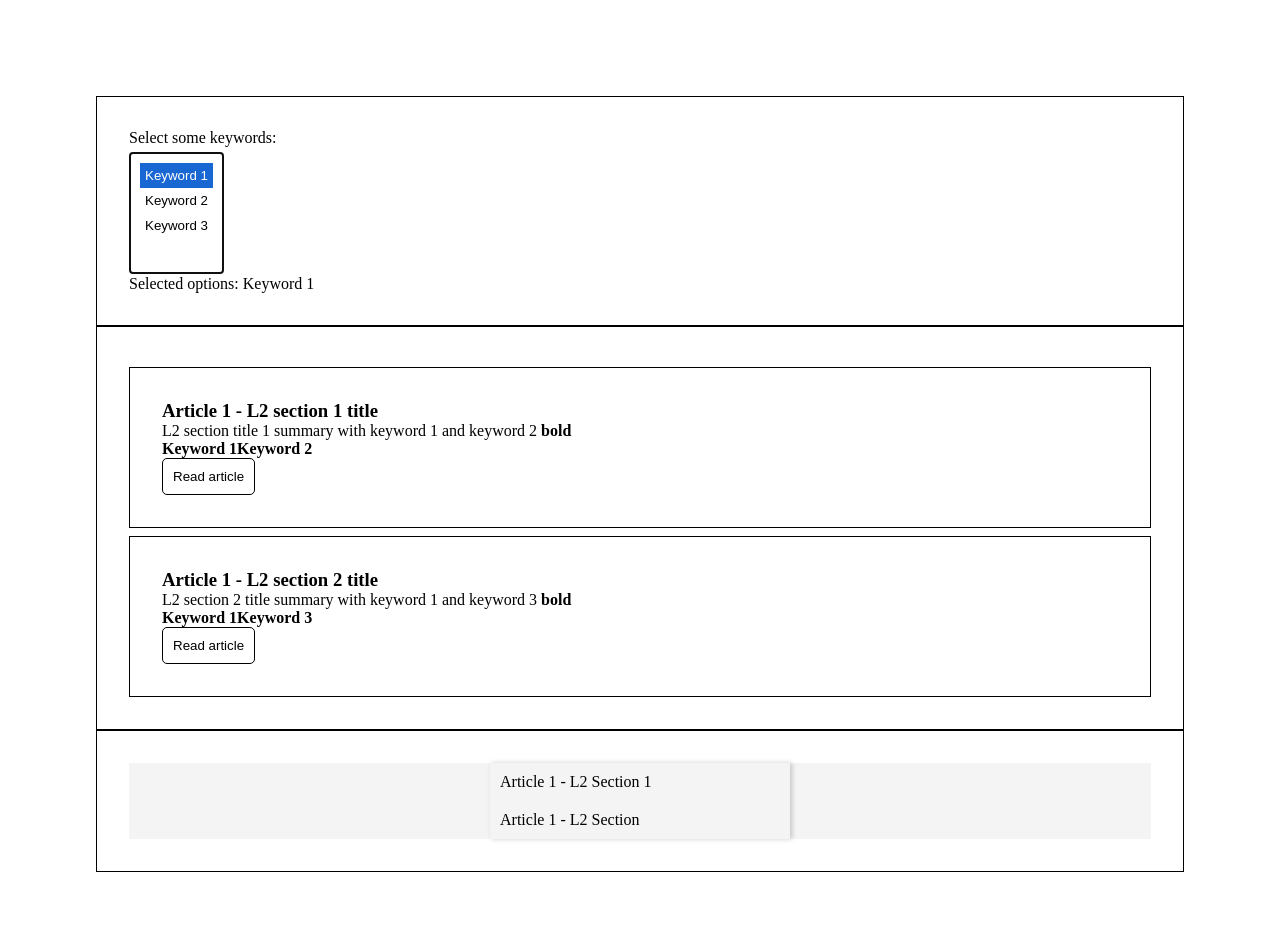
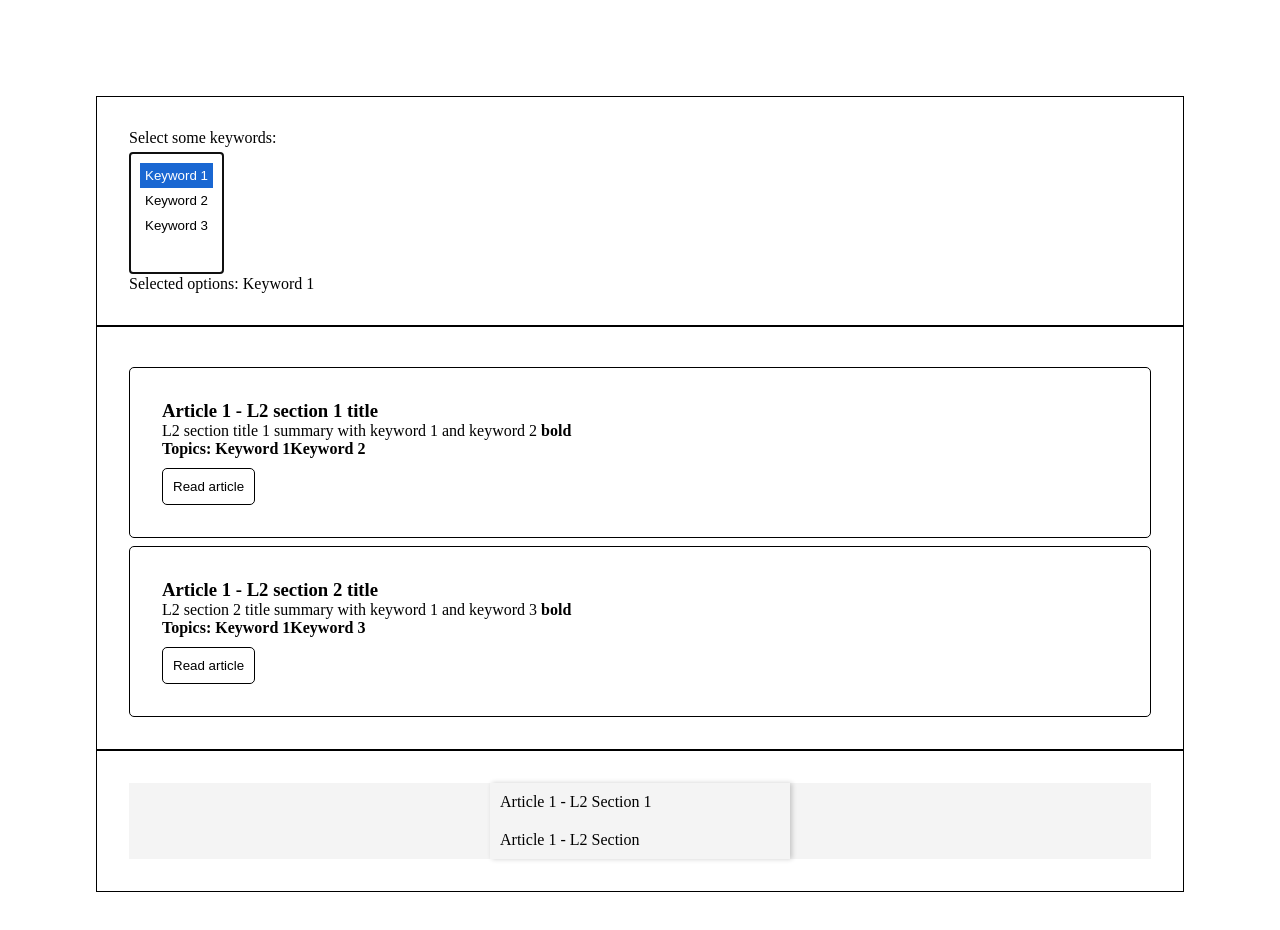
Before and after one commit to ZhuZhuThanou/content-app-js, a Next.js app: page / in a window 1280 px wide. Both pictures are taken after a click on the element "Keyword 1". Shown: the top 930 px of the page. Built offline with nearby package versions, Linux system fonts and the light colour scheme.

Commit message:
CSS tweak on read article section

```diff
--- a/pages/api/contents.js
+++ b/pages/api/contents.js
@@ -27,7 +27,7 @@ contentData.push({
 contentData.push({
   level1: 'Article 2 Content 2',
   level2: [{
-    title: 'Article 2 - L2 section title 2',
+    title: 'Article 2 - L2 section 1 title',
     summary: 'L2 section title 2 summary with keyword 3',
     keywords: ['Keyword 3'],
     level3: {
--- a/pages/index.js
+++ b/pages/index.js
@@ -20,7 +20,7 @@ function createRows(contentData, selectedKeywords, handleClick) {
           <div className={`${styles['article-row']}`} key={key}>
             <h3>{level1Content.level2[j].title}</h3>
             <div dangerouslySetInnerHTML={{ __html: level1Content.level2[j].summary }} />
-            <h4>{keywords}</h4>
+            <h4>Topics: {keywords}</h4>
             <button className={`${styles['read-button']}`} onClick={() => handleClick(articleIndex, articleSectionIndex)}>
               Read article
             </button>
--- a/styles/Home.module.css
+++ b/styles/Home.module.css
@@ -30,10 +30,12 @@
   width: 100%;
   box-sizing: border-box;
   border: 1px solid black;
+  border-radius: 5px;
 }
 
 .read-button {
   padding: 10px;
+  margin-top: 10px;
   margin-right: 10px;
   border-radius: 5px;
   border: 1px solid black;
```
